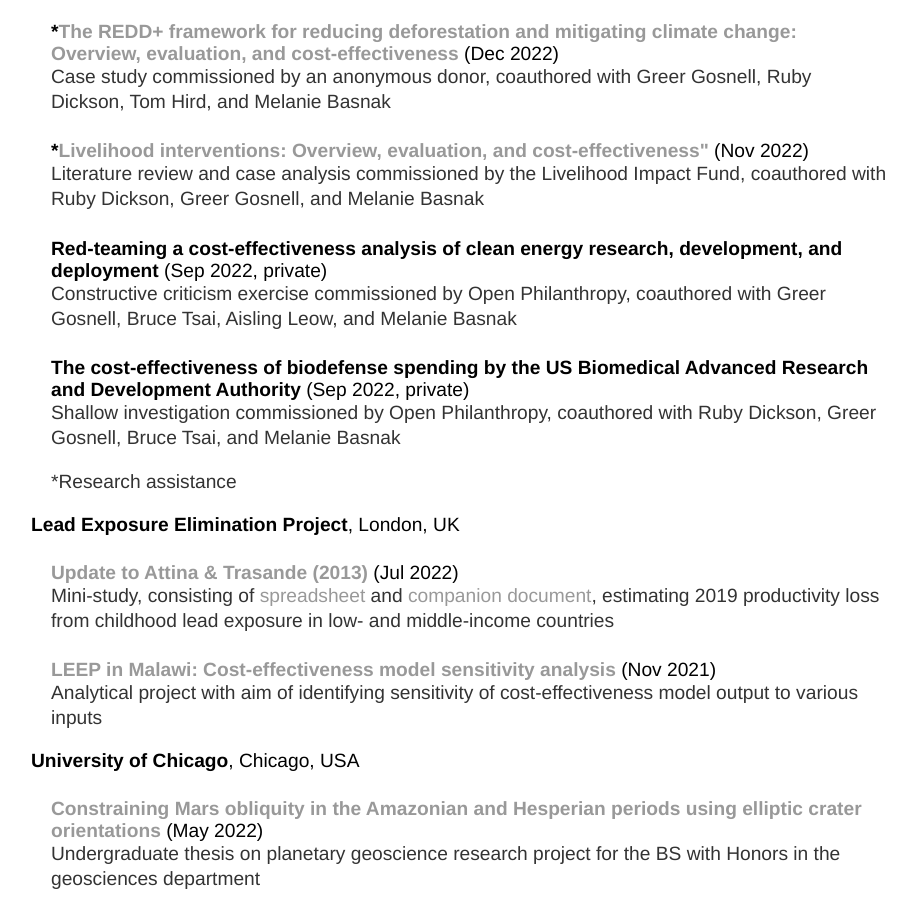
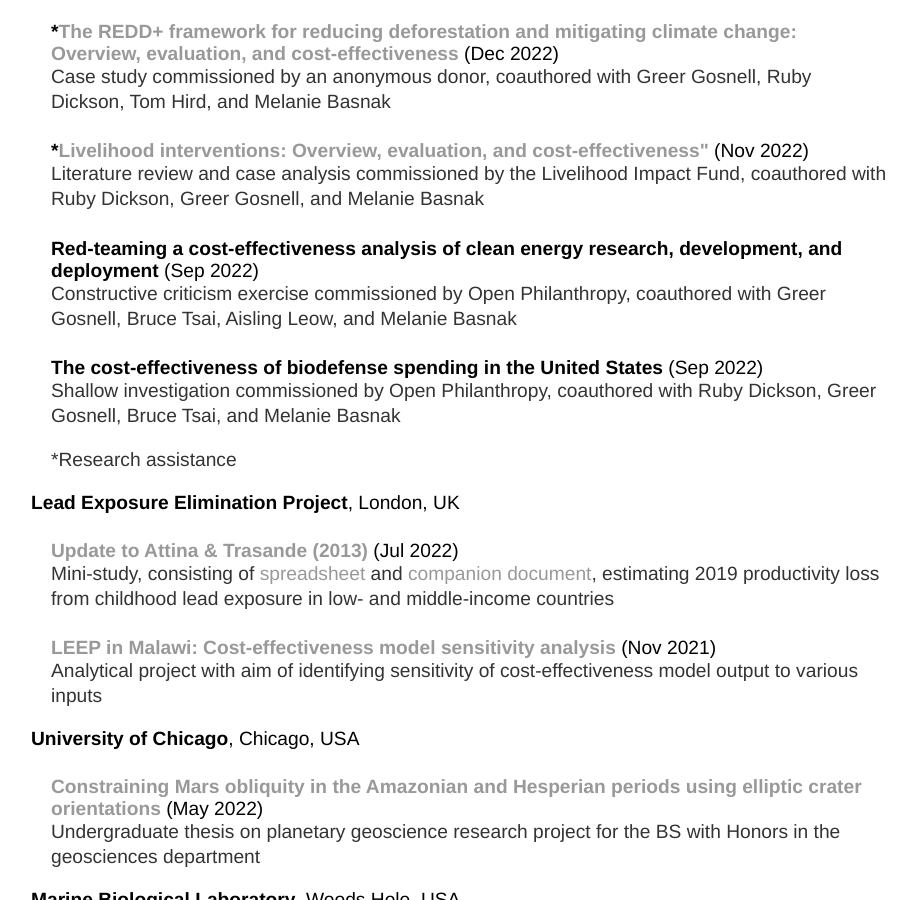
Before and after one commit to y-james-hu/y-james-hu.github.io, a Jekyll site: the page built from projects/index.html, in a window 1280 px wide and 900 px high, scrolled down 407 px. Shown: the whole window, without its empty margins (201-1117 px from the left). Built offline with Jekyll 4.4.1, drawn with Linux system fonts in a browser that asks for light colours.

Commit message:
Update index.html

```diff
--- a/projects/index.html
+++ b/projects/index.html
@@ -17,10 +17,10 @@
       <h4 style="margin-left: 60px">*<a href = "https://rethinkpriorities.org/publications/livelihood-interventions">Livelihood interventions: Overview, evaluation, and cost-effectiveness"</a><span style="font-weight:normal"> (Nov 2022)</span></h4>
       <p style="margin-left: 60px">Literature review and case analysis commissioned by the Livelihood Impact Fund, coauthored with Ruby Dickson, Greer Gosnell, and Melanie Basnak</p>
 
-      <h4 style="margin-left: 60px">Red-teaming a cost-effectiveness analysis of clean energy research, development, and deployment<span style="font-weight:normal"> (Sep 2022, private)</span></h4>
+      <h4 style="margin-left: 60px">Red-teaming a cost-effectiveness analysis of clean energy research, development, and deployment<span style="font-weight:normal"> (Sep 2022)</span></h4>
       <p style="margin-left: 60px">Constructive criticism exercise commissioned by Open Philanthropy, coauthored with Greer Gosnell, Bruce Tsai, Aisling Leow, and Melanie Basnak</p>
 
-      <h4 style="margin-left: 60px">The cost-effectiveness of biodefense spending by the US Biomedical Advanced Research and Development Authority<span style="font-weight:normal"> (Sep 2022, private)</span></h4>
+      <h4 style="margin-left: 60px">The cost-effectiveness of biodefense spending in the United States<span style="font-weight:normal"> (Sep 2022)</span></h4>
       <p style="margin-left: 60px">Shallow investigation commissioned by Open Philanthropy, coauthored with Ruby Dickson, Greer Gosnell, Bruce Tsai, and Melanie Basnak</p>
 
       <p style="margin-left: 60px">*Research assistance</p>
```
